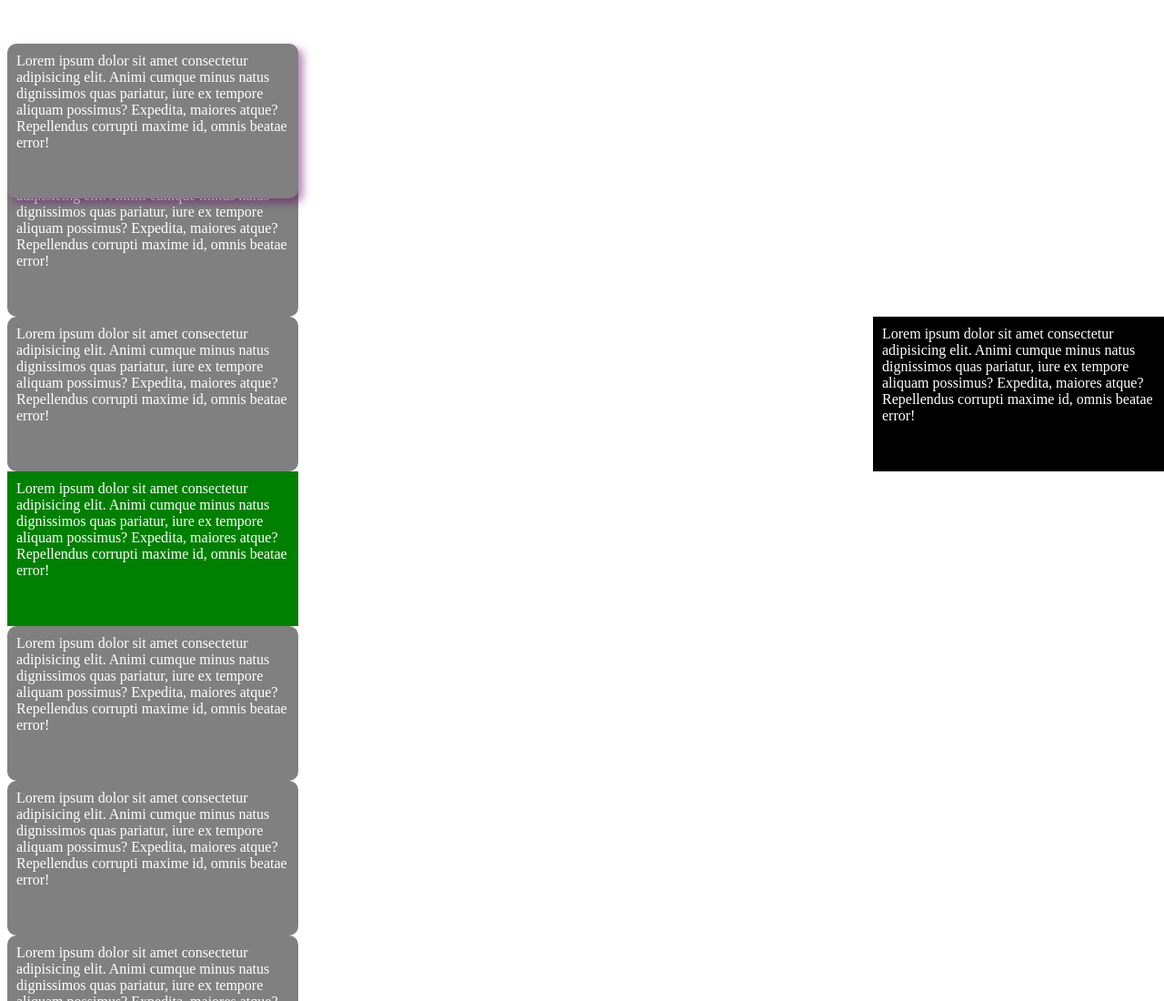
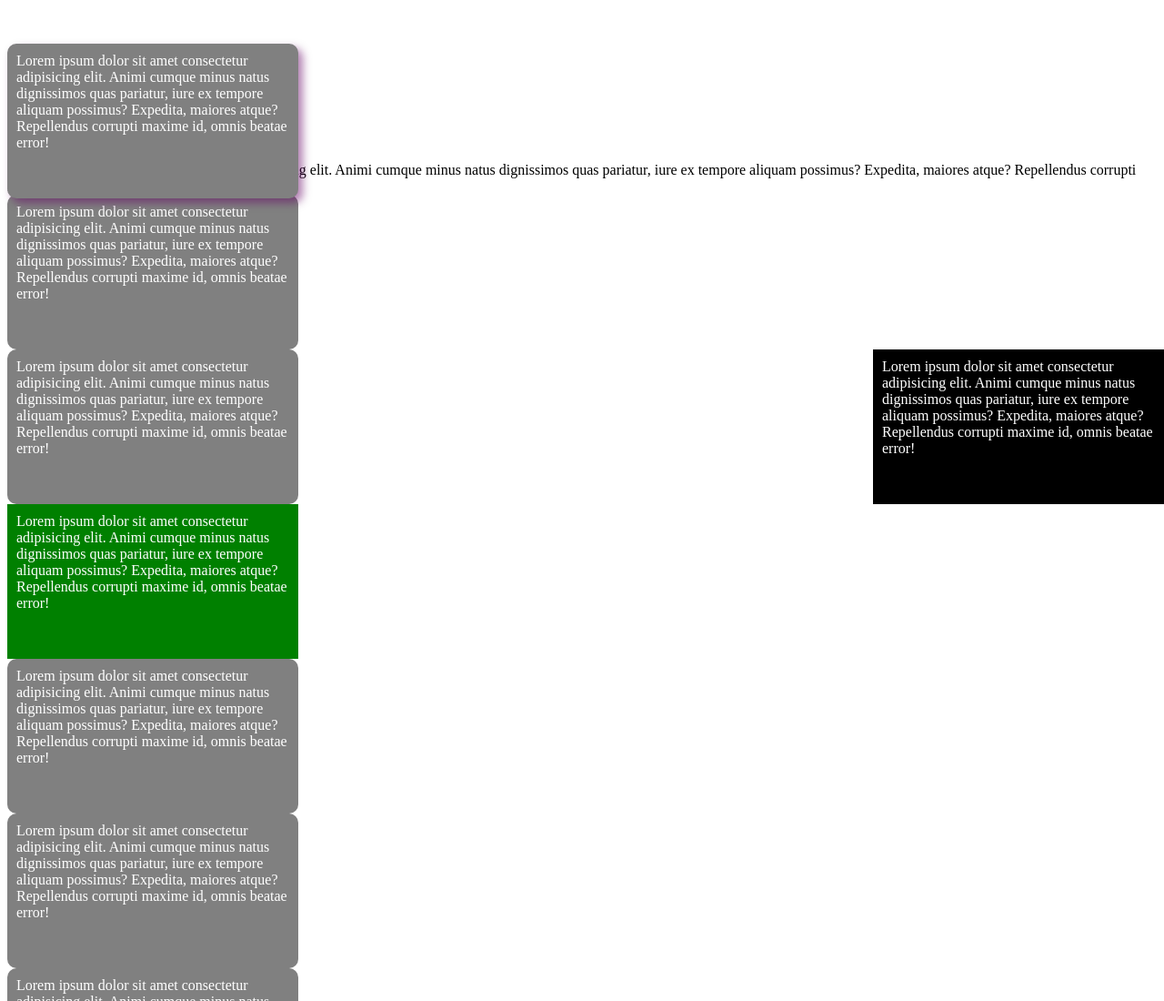
Before and after one commit to theejhay/css-tutorial, a plain HTML site: page css-tutorial.html in a window 1280 px wide. Shown: the top 1100 px of the page at 91% size. Drawn offline with Linux system fonts and the light colour scheme.

Commit message:
Mr Femi code

```diff
--- a/css-tutorial.html
+++ b/css-tutorial.html
@@ -17,6 +17,10 @@
 -->
 
 <div class="card">
+    Lorem ipsum dolor sit amet consectetur adipisicing elit. Animi cumque minus natus dignissimos quas pariatur, iure ex tempore aliquam possimus? Expedita, maiores atque? Repellendus corrupti maxime id, omnis beatae error!
+</div>
+
+<div class="card5">
     Lorem ipsum dolor sit amet consectetur adipisicing elit. Animi cumque minus natus dignissimos quas pariatur, iure ex tempore aliquam possimus? Expedita, maiores atque? Repellendus corrupti maxime id, omnis beatae error!
 </div>
 
```
